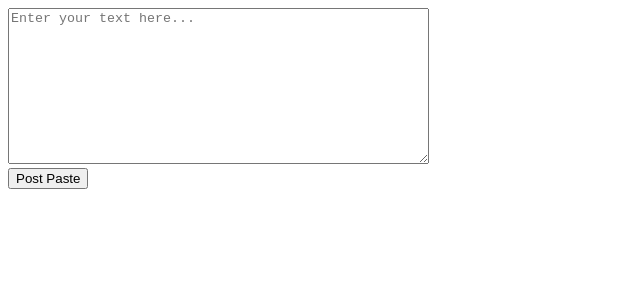
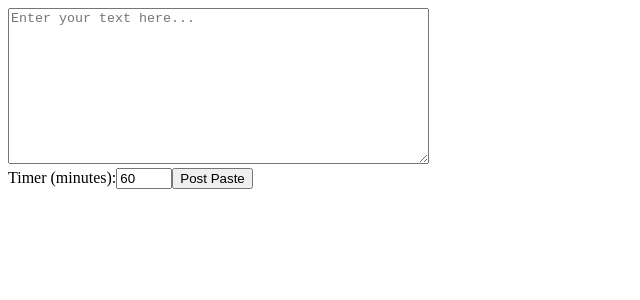
Before and after one commit to adiletbaimyrza/pastebin_clone, a React (Create React App) app: page /home in a window 1280 px wide. Shown: the top 300 px of the page, without its empty margins (0-640 px from the left). Built offline with nearby package versions, Linux system fonts and the light colour scheme.

Commit message:
set timer feature  added

```diff
--- a/src/Pages/PostPaste.js
+++ b/src/Pages/PostPaste.js
@@ -2,17 +2,24 @@ import React, { useState } from 'react';
 
 const PostPaste = () => {
     const [content, setContent] = useState('');
+    const [minutes, setMinutes] = useState(60); // Default to 60 minutes
     const [pasteId, setPasteId] = useState(null);
 
     const handleContentChange = (event) => {
         setContent(event.target.value);
     };
 
+    const handleMinutesChange = (event) => {
+        // Ensure the minutes value is between 1 and 60
+        const newMinutes = Math.max(1, Math.min(60, event.target.value));
+        setMinutes(newMinutes);
+    };
+
     const handlePostClick = () => {
         // Prepare the JSON data to be sent
         const pasteData = {
             content: content,
-            minutes_to_live: 60, // Change this value to set the expiration time in minutes
+            minutes_to_live: minutes,
         };
 
         // Send the JSON data to the '/post' endpoint
@@ -51,6 +58,16 @@ const PostPaste = () => {
                 placeholder="Enter your text here..."
             />
             <br />
+            <label>
+                Timer (minutes):
+                <input
+                    type="number"
+                    min="1"
+                    max="60"
+                    value={minutes}
+                    onChange={handleMinutesChange}
+                />
+            </label>
             <button onClick={handlePostClick}>Post Paste</button>
 
             {/* Display the pasteId if it exists */}
```
